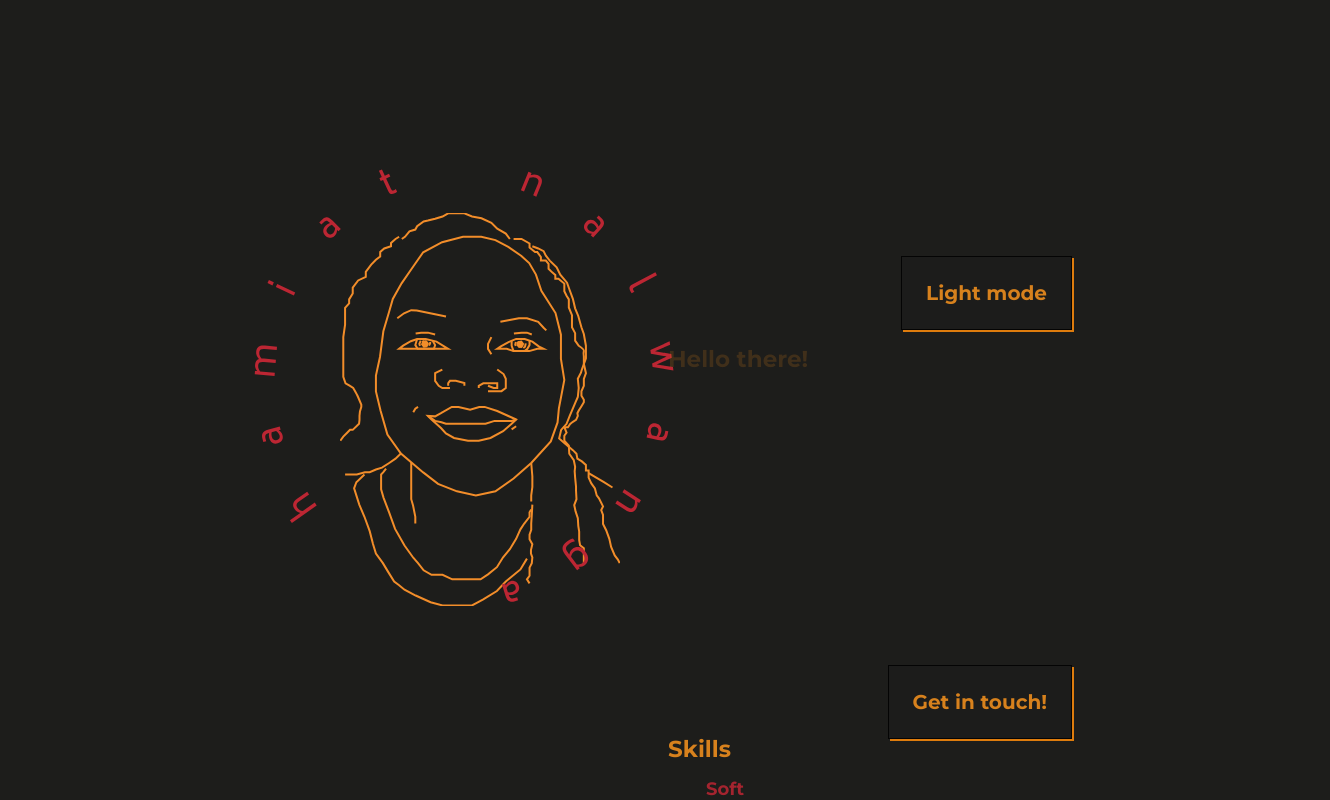
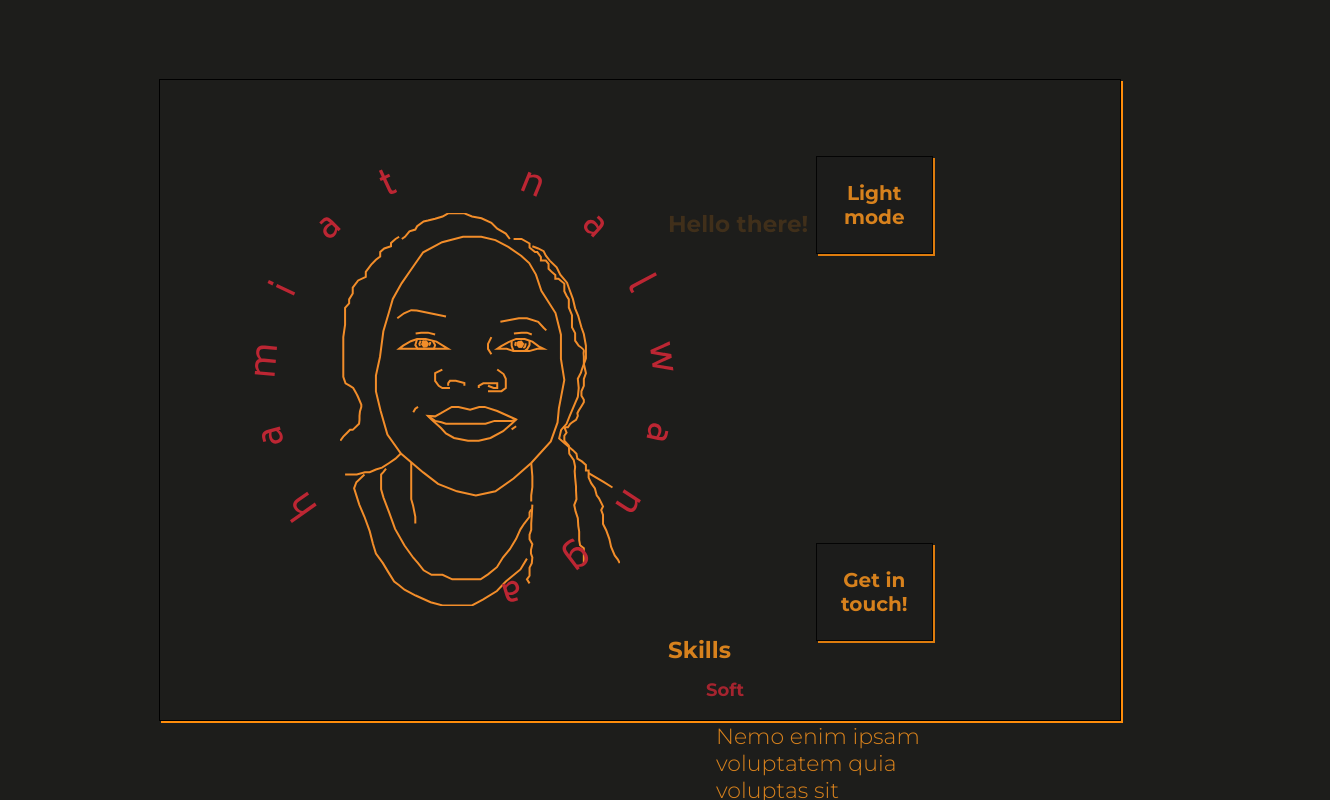
Before and after one commit to hamiat/folio, a React (Create React App) app: page / in a window 1280 px wide. Shown: the top 800 px of the page, 1330 px wide, since content can reach past the window. Built offline with nearby package versions, Linux system fonts and the light colour scheme.

Commit message:
now with box

```diff
--- a/src/App.tsx
+++ b/src/App.tsx
@@ -1,9 +1,7 @@
 import style from "./styles/main.module.scss";
 import About from "./components/About/About";
 import name from "./name.svg";
-import Button from "./components/Button/Button";
-import { useState } from "react";
-import { motion, Variants } from "framer-motion";
+import { motion } from "framer-motion";
 
 const startVariants = {
   initial: {
@@ -14,7 +12,7 @@ const startVariants = {
   animate: {
     gridColumn: "1/span1",
     opacity: 1,
-    width: "100%",
+
 
     transition: {
       duration: 1.5,
@@ -54,13 +52,15 @@ const goToSideVariants = {
 const App: React.FC = () => {
   return (
     <main className={style.main}>
+
+
       <motion.section
         variants={startVariants}
         initial="initial"
         animate="animate"
         className={style.leftContent}
       >
-
+        <div className={style.box}></div>
         <motion.svg
           variants={goToSideVariants}
           initial="initial"
--- a/src/components/About/About.tsx
+++ b/src/components/About/About.tsx
@@ -107,6 +107,7 @@ const About: React.FC = () => {
         showModal ? { delay: 4.5, duration: 1.5 } : { delay: 0, duration: 1.5 }
       }
     >
+
       <motion.div
       variants={revealBtnVariants}
       className={style.btn}
--- a/src/components/About/about.module.scss
+++ b/src/components/About/about.module.scss
@@ -6,17 +6,19 @@
 
   height: 150vh;
 
+
+
   .btn {
     grid-column: 1 ;
     text-align: right;
     grid-row: 1;
     padding: 148px;
-
+    z-index: 2;
   }
 
   .about {
     grid-row: 2;
-
+    z-index: 2;
     display: flex;
     flex-direction: column;
     justify-content: center;
@@ -35,7 +37,7 @@
 
   .skills {
     grid-row: 3;
-
+    z-index: 2;
     display: flex;
     flex-direction: column;
     justify-content: center;
--- a/src/styles/main.module.scss
+++ b/src/styles/main.module.scss
@@ -1,12 +1,12 @@
-@import 'abstracts/_mixins.module.scss';
-@import 'abstracts/fonts.module.scss';
+@import "abstracts/_mixins.module.scss";
+@import "abstracts/fonts.module.scss";
 
 /* Variables  */
 $black: #000000;
-$lightBlack: #1D1D1B;
-$orange: #F7931E;
+$lightBlack: #1d1d1b;
+$orange: #f7931e;
 $darkOrange: #ff8d0b;
-$redish: #BC2633;
+$redish: #bc2633;
 
 /* Global styles */
 h3 {
@@ -20,33 +20,20 @@ p {
   font-size: 22px;
   width: 50%;
   margin-left: 48px;
-
 }
 
-
-
-
 body {
-
   overflow-x: hidden;
   background-color: $lightBlack;
-  display: grid;
- justify-content: center;
- align-content: center;
   font-family: montserrat;
-  padding: 0 24px;
 
 
   .main {
     background-color: $lightBlack;
     color: $orange;
     display: grid;
-    grid-template-columns: 1fr 1fr ;
-    grid-template-rows: 100px 1fr;
-
-
-
-
+    grid-template-columns: 1fr 1fr;
+    grid-template-rows: auto;
 
 
 
@@ -57,56 +44,52 @@ body {
       grid-template-columns: 1fr;
       grid-template-rows: 1fr;
       place-items: center;
-     position: fixed;
-     right: 0;
-     top:0;
-     bottom: 0;
-     left:0;
+      position: fixed;
+      right: 0;
+      top: 0;
+      bottom: 0;
+      left: 0;
+      z-index: 2;
+      width: 60%;
 
-
-
+      .box {
+        grid-column: 1 /auto;
+        grid-row: 1 / span 1;
+        width: 120vh;
+        height: 80vh;
+        @include box;
+        z-index: 1;
+        position: fixed;
+      }
 
       .face {
-        grid-row: 1 ;
+        grid-row: 1;
         grid-column: 1;
         margin: 18px 0 0 63px;
         max-width: 100%;
         z-index: 1;
-
-
       }
       .name {
-
-        grid-row: 1 ;
+        grid-row: 1;
         grid-column: 1;
         margin: -48px 0 0 0;
         z-index: 2;
         max-width: 100%;
-
-
-
-
       }
     }
-
 
     .rightContent {
       grid-column: 2 / span 1;
       grid-row: 2;
       padding: 0 28px;
       font-size: 1.2vw;
-
+      z-index: 2;
+       width: 40%;
 
       .pageContent {
         grid-row: 2;
         margin-top: -300px;
-
-
       }
-
-
     }
-
   }
-
 }
```
